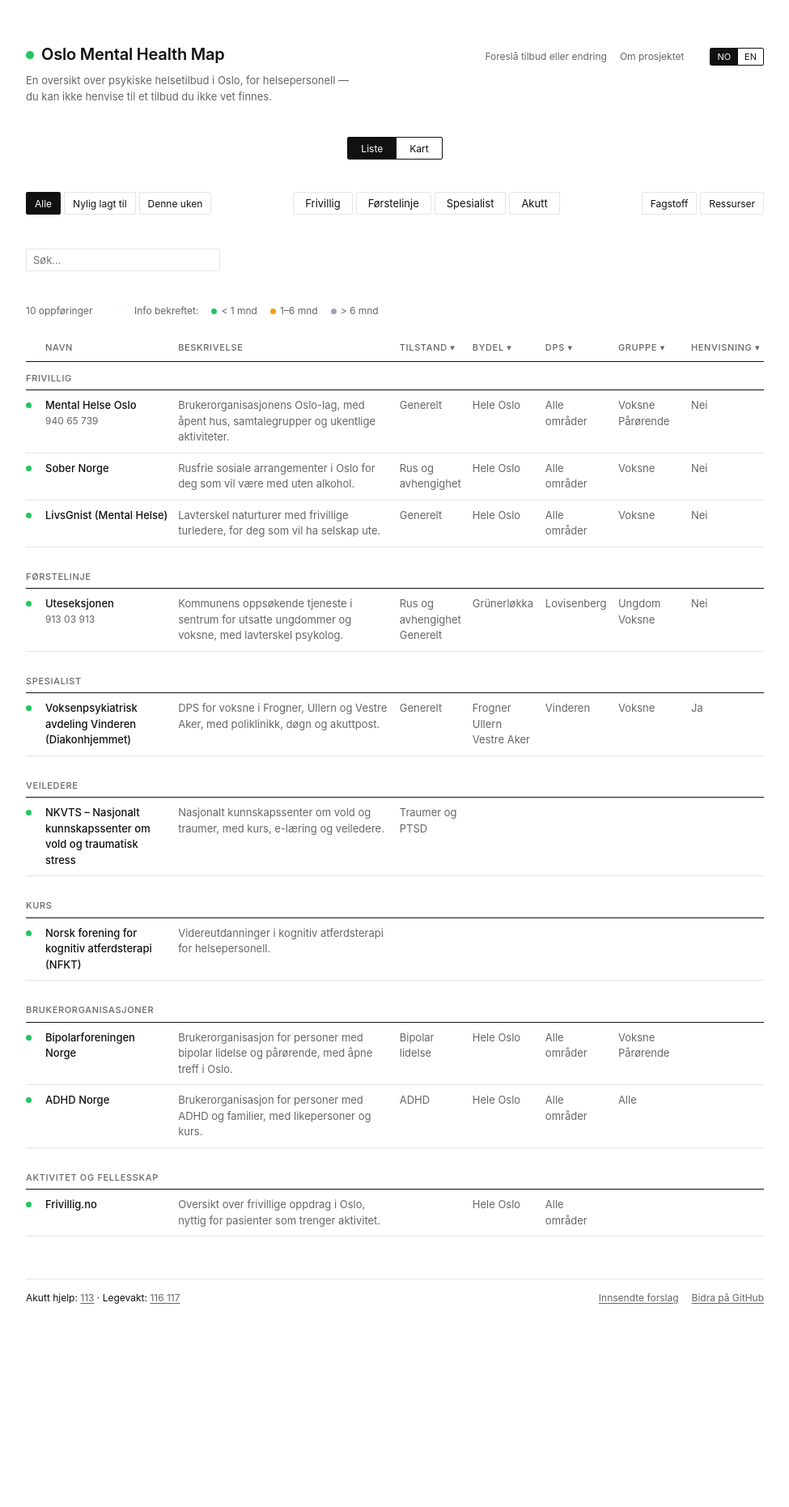
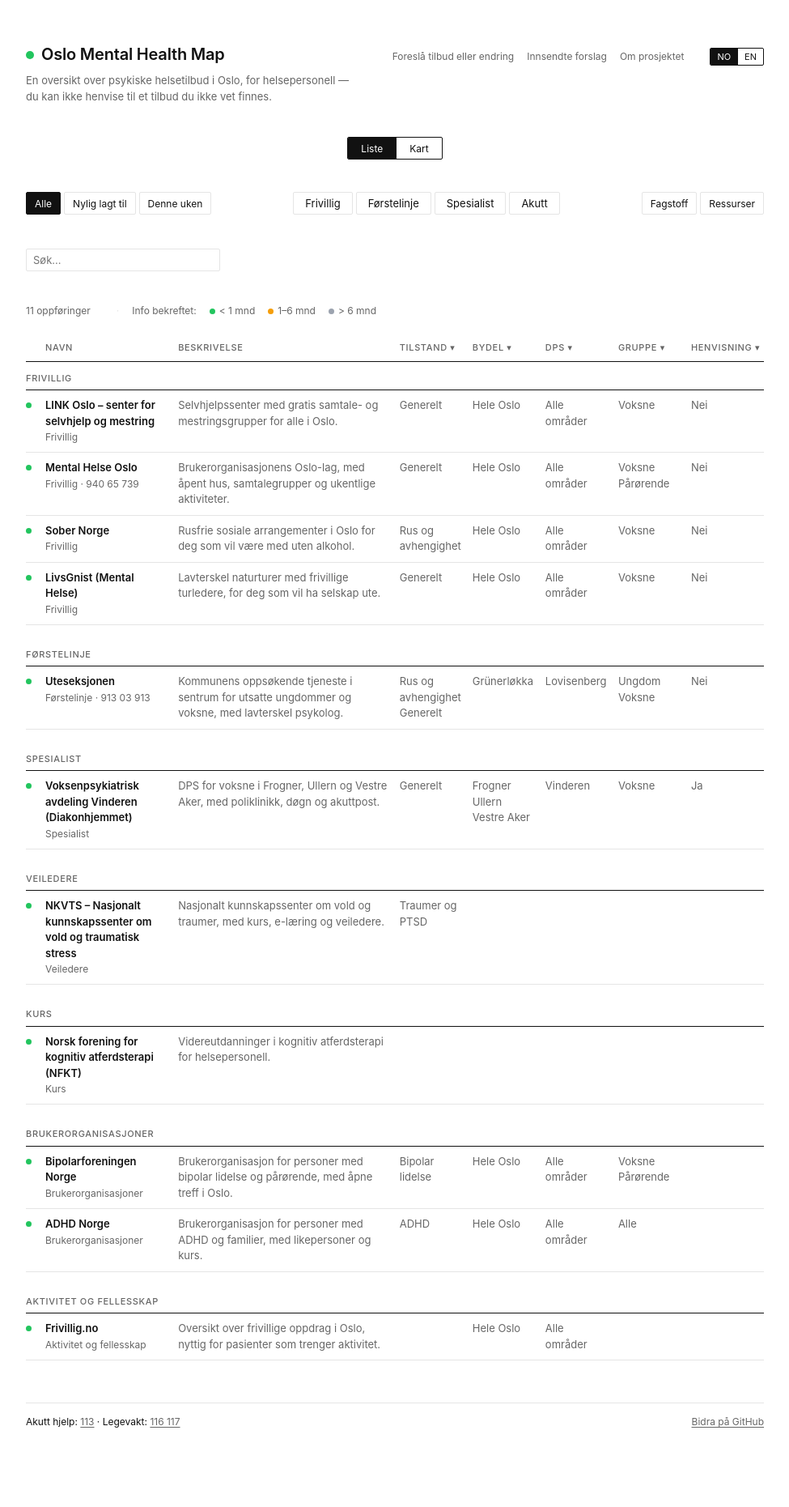
Before and after one commit to henrfo/Oslo_Mental_Health_Map, a Jekyll site: the page built from index.html, in a window 1280 px wide. Shown: the whole page at 81% size, without its empty margins (152-1127 px from the left). Built offline with Jekyll 4.4.1, drawn with Linux system fonts in a browser that asks for light colours; before the commit the page ends 1708 px from its top, so only the background shows below that.

Commit message:
Two-line name cell, keyboard-only focus rings, LINK Oslo published
- Name cell: bold name, then muted 'Level · phone' on every row; the
  level tag beside the name is gone
- Focus rings only for keyboard users (:focus-visible)
- 'Innsendte forslag' back in the nav
- LINK Oslo published with linkoslo.no (address not listed on the site)

Co-Authored-By: Claude Opus 5.5 <noreply@anthropic.com>

```diff
--- a/_data/entries/frivillig.yml
+++ b/_data/entries/frivillig.yml
@@ -1,15 +1,14 @@
 - name: LINK Oslo – senter for selvhjelp og mestring
-  draft: true                 # VERIFY address and website before publishing
   description:
     nb: "Selvhjelpssenter med gratis samtale- og mestringsgrupper for alle i Oslo."
     en: "Self-help centre with free peer conversation and coping groups for anyone in Oslo."
   tilstand: [generelt]
   malgruppe: [voksne]
   dekker: [Hele Oslo]
-  # address: VERIFY – not found in sources; add from LINK Oslo's own site
+  # address: not listed on linkoslo.no; add when known (no map pin until then)
   henvisning: false
   akutt: false
-  website: https://frivillig.no/link-oslo---senter-for-selvhjelp-og-mestring   # VERIFY – replace with LINK Oslo's own site
+  website: https://www.linkoslo.no/
   last_verified: 2026-10-27
   date_added: 2026-10-27
 
--- a/assets/css/style.css
+++ b/assets/css/style.css
@@ -9,6 +9,18 @@
   --dot-external:     #60a5fa;
   --pill-active-bg:   #111111;
   --pill-active-text: #ffffff;
+}
+
+/* Focus rings only for keyboard users, not after a mouse click */
+button:focus:not(:focus-visible) {
+  outline: none;
+}
+
+button:focus-visible,
+a:focus-visible,
+input:focus-visible {
+  outline: 2px solid var(--text);
+  outline-offset: 2px;
 }
 
 *, *::before, *::after {
@@ -533,17 +545,12 @@ html[data-lang="nb"] .l-en {
 }
 
 .meta-left,
-/* Footer: crisis numbers on the left, "Innsendte forslag · Bidra på GitHub" on the right */
+/* Footer: crisis numbers on the left, "Bidra på GitHub" on the right */
 .footer-split {
   display: flex;
   flex-wrap: wrap;
   justify-content: space-between;
   gap: 8px 16px;
-}
-
-.footer-links {
-  display: inline-flex;
-  gap: 16px;
 }
 
 .meta-sep {
@@ -642,7 +649,15 @@ html[data-lang="nb"] .l-en {
 .tool-name a {
   color: var(--text);
   text-decoration: none;
-  font-weight: 500;
+  font-weight: 600;
+}
+
+/* Second line under every name: "Frivillig · 940 65 739" (level, then phone) */
+.tool-sub {
+  display: block;
+  margin-top: 1px;
+  font-size: 12px;
+  color: var(--muted);
 }
 
 .tool-name a:hover {
@@ -707,25 +722,6 @@ html[data-lang="nb"] .l-en {
   display: block;
 }
 
-/* Level tag beside the name: only in Kart, where the group headings are hidden */
-.level-tag {
-  display: none;
-  margin-left: 6px;
-  padding: 1px 5px;
-  border: 1px solid var(--hairline);
-  border-radius: 2px;
-  font-size: 10px;
-  font-weight: 500;
-  letter-spacing: 0.04em;
-  color: var(--muted);
-  white-space: nowrap;
-}
-
-.map-mode .level-tag {
-  display: inline-block;
-}
-
-
 /* Set by the link checker; the row is faded too (.inactive) */
 .broken-tag {
   margin-left: 6px;
@@ -741,9 +737,6 @@ html[data-lang="nb"] .l-en {
 }
 
 .tool-name a.tool-phone {
-  display: block;
-  width: fit-content;
-  margin-left: 0;
   color: var(--muted);
   font-weight: 400;
   font-size: 12px;
--- a/index.html
+++ b/index.html
@@ -11,6 +11,7 @@ bilingual: true
     </div>
     <nav class="site-nav">
       <a href="{{ '/contribute/' | relative_url }}">{% include t.html k="nav_suggest" %}</a>
+      <a href="https://github.com/henrfo/Oslo_Mental_Health_Map/issues?q=is%3Aissue+label%3Asuggestion%2Cedit" target="_blank" rel="noopener noreferrer">{% include t.html k="nav_pending" %}</a>
       <a href="{{ '/about/' | relative_url }}">{% include t.html k="nav_about" %}</a>
       {% include lang-toggle.html %}
     </nav>
@@ -202,11 +203,10 @@ bilingual: true
             <td><span class="dot dot-unknown"></span></td>
             <td class="tool-name">
               <a href="{{ tool.website }}" target="_blank" rel="noopener noreferrer">{{ tool.name }}</a>
-              {%- comment -%} Level tag: Kart hides the group headings and shows this instead {%- endcomment -%}
-              <span class="level-tag">{% include t.html nb=cat.name.nb en=cat.name.en %}</span>
               {%- if tool.akutt %} <span class="akutt-tag">{% include t.html k="akutt" %}</span>{% endif %}
               {%- if health.status == 'broken' %} <span class="broken-tag">{% include t.html k="link_broken" %}</span>{% endif %}
-              {%- if tool.phone %} <a class="tool-phone" href="tel:{{ tool.phone | remove: ' ' }}">{{ tool.phone }}</a>{% endif %}
+              <span class="tool-sub">{% include t.html nb=cat.name.nb en=cat.name.en %}
+                {%- if tool.phone %} · <a class="tool-phone" href="tel:{{ tool.phone | remove: ' ' }}">{{ tool.phone }}</a>{% endif %}</span>
             </td>
             <td class="tool-desc">
               {% include t.html nb=tool.description.nb en=tool.description.en %}
@@ -911,8 +911,5 @@ bilingual: true
 
 <footer class="footer footer-split">
   <span>{% include t.html k="footer_akutt" %}: <a href="tel:113">113</a> · {% include t.html k="footer_legevakt" %}: <a href="tel:116117">116 117</a></span>
-  <span class="footer-links">
-    <a href="https://github.com/henrfo/Oslo_Mental_Health_Map/issues?q=is%3Aissue+label%3Asuggestion%2Cedit" target="_blank" rel="noopener noreferrer">{% include t.html k="nav_pending" %}</a>
-    <a href="https://github.com/henrfo/Oslo_Mental_Health_Map" target="_blank" rel="noopener noreferrer">{% include t.html k="contribute_gh" %}</a>
-  </span>
+  <a href="https://github.com/henrfo/Oslo_Mental_Health_Map" target="_blank" rel="noopener noreferrer">{% include t.html k="contribute_gh" %}</a>
 </footer>
```
